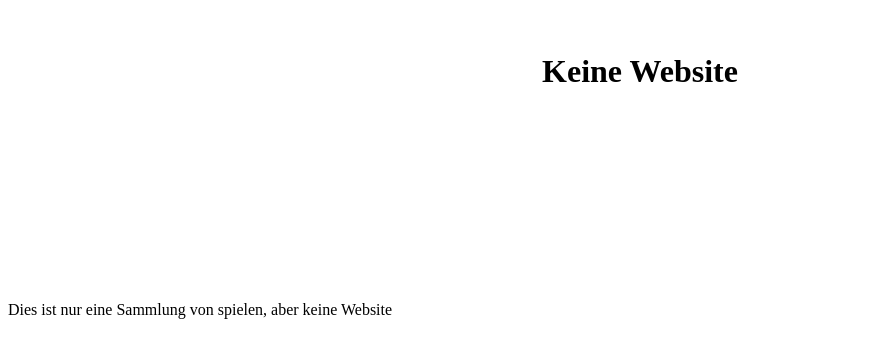
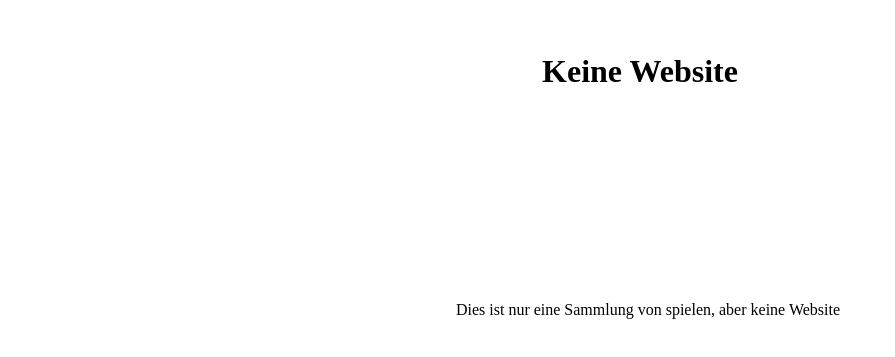
Before and after one commit to olfeige/spiele, a plain HTML site: page docs/index.html in a window 1280 px wide. Shown: the part 107-464 px from the top of the page, without its empty margins (0-895 px from the left). Drawn offline with Linux system fonts and the light colour scheme.

Commit message:
Update index.html

```diff
--- a/docs/index.html
+++ b/docs/index.html
@@ -11,10 +11,12 @@
         div {
             position: fixed;
             top: 49vh;
+            width: 100%;
         }
         h1 {
             margin-top: 20vh;
         }
+        /*2*/
     </style>
 </head>
 <body>
```
